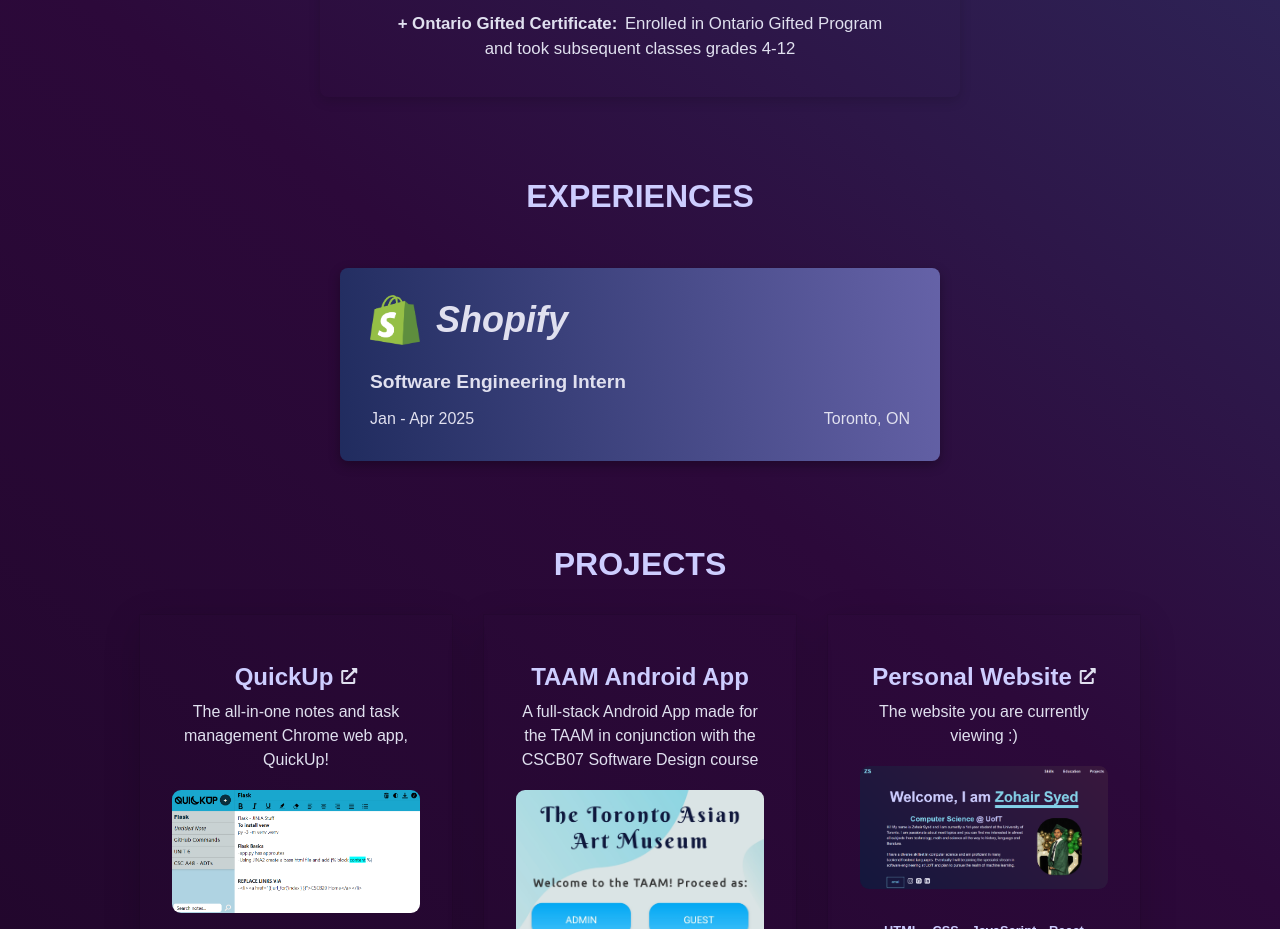
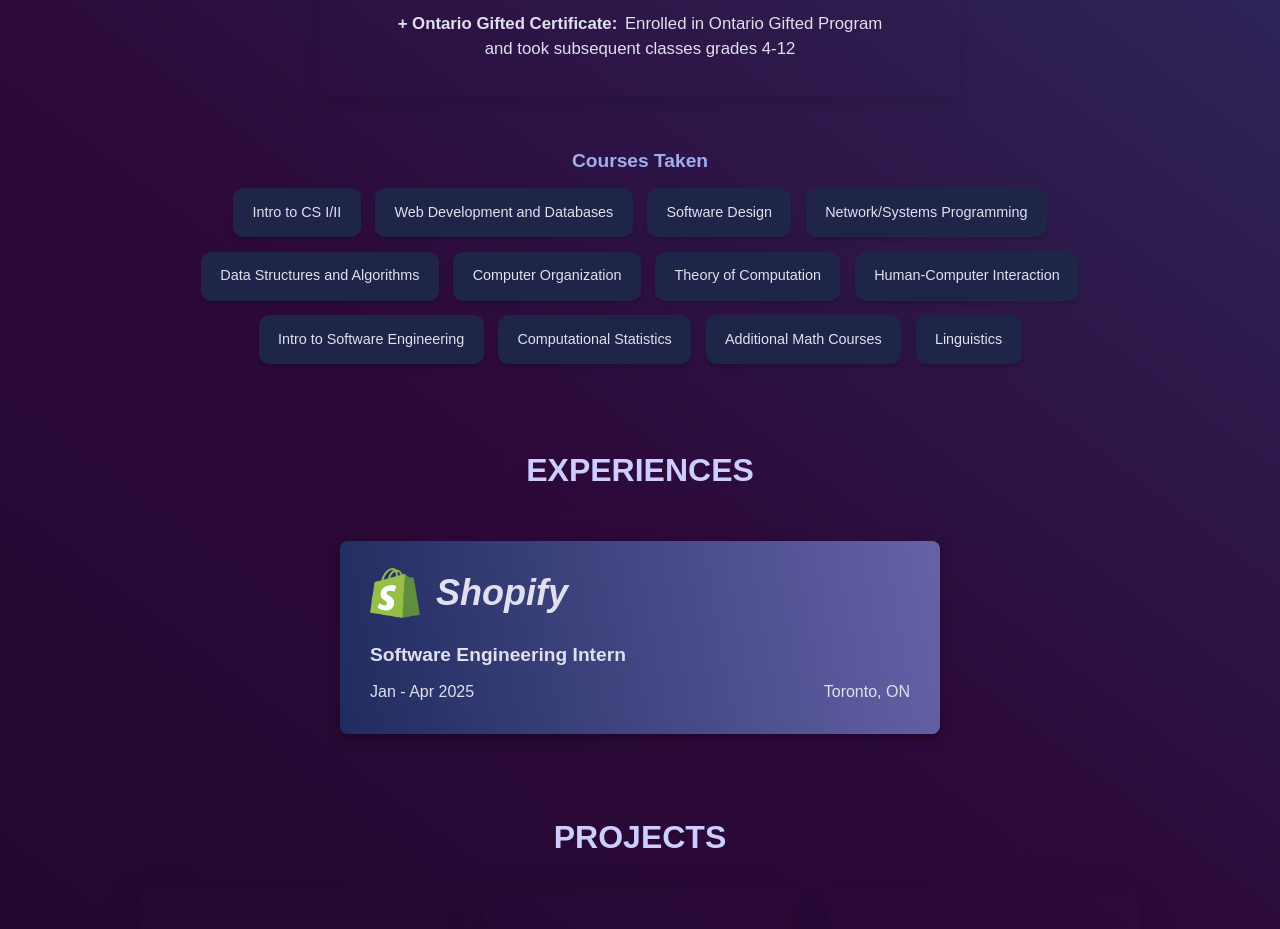
Before and after one commit to zsspan/zsspan.github.io, a React (Create React App) app: page / in a window 1280 px wide. Shown: the part 1520-2449 px from the top of the page. Built offline with nearby package versions, Linux system fonts and the light colour scheme.

Commit message:
feat: added list of courses under education tab

```diff
--- a/src/components/education.js
+++ b/src/components/education.js
@@ -1,4 +1,19 @@
 import "../styles/about.css";
+
+const coursesData = [
+  { name: "Intro to CS I/II" },
+  { name: "Web Development and Databases" },
+  { name: "Software Design" },
+  { name: "Network/Systems Programming" },
+  { name: "Data Structures and Algorithms" },
+  { name: "Computer Organization" },
+  { name: "Theory of Computation" },
+  { name: "Human-Computer Interaction" },
+  { name: "Intro to Software Engineering" },
+  { name: "Computational Statistics" },
+  { name: "Additional Math Courses" },
+  { name: "Linguistics" },
+];
 
 const Education = () => {
   return (
@@ -23,6 +38,20 @@
             and took subsequent classes grades 4-12</p>
           </div>
         </div>
+        <div className="courses-section">
+          <h3 className="head-span">Courses Taken</h3>
+          <div className="separator">
+            <ul className="skills-list">
+              {coursesData.map((course, index) => (
+                <li className="btn btn--plain" key={index}>
+                  <div className="skill">
+                    <p>{course.name}</p>
+                  </div>
+                </li>
+              ))}
+            </ul>
+          </div>
+        </div>
       </div>
     </section>
   );
--- a/src/styles/about.css
+++ b/src/styles/about.css
@@ -129,6 +129,20 @@
   margin: 5px 0;
 }
 
+.courses-section {
+  text-align: center;
+  margin: 1em;
+}
+
+.courses-section .skills-list {
+  width: 100%;
+  max-width: none;
+}
+
+.courses-section .head-span {
+  margin: 1em 0 0.5em 0;
+}
+
 @media (max-width: 600px) {
   .left {
     padding-right: 0;
```
